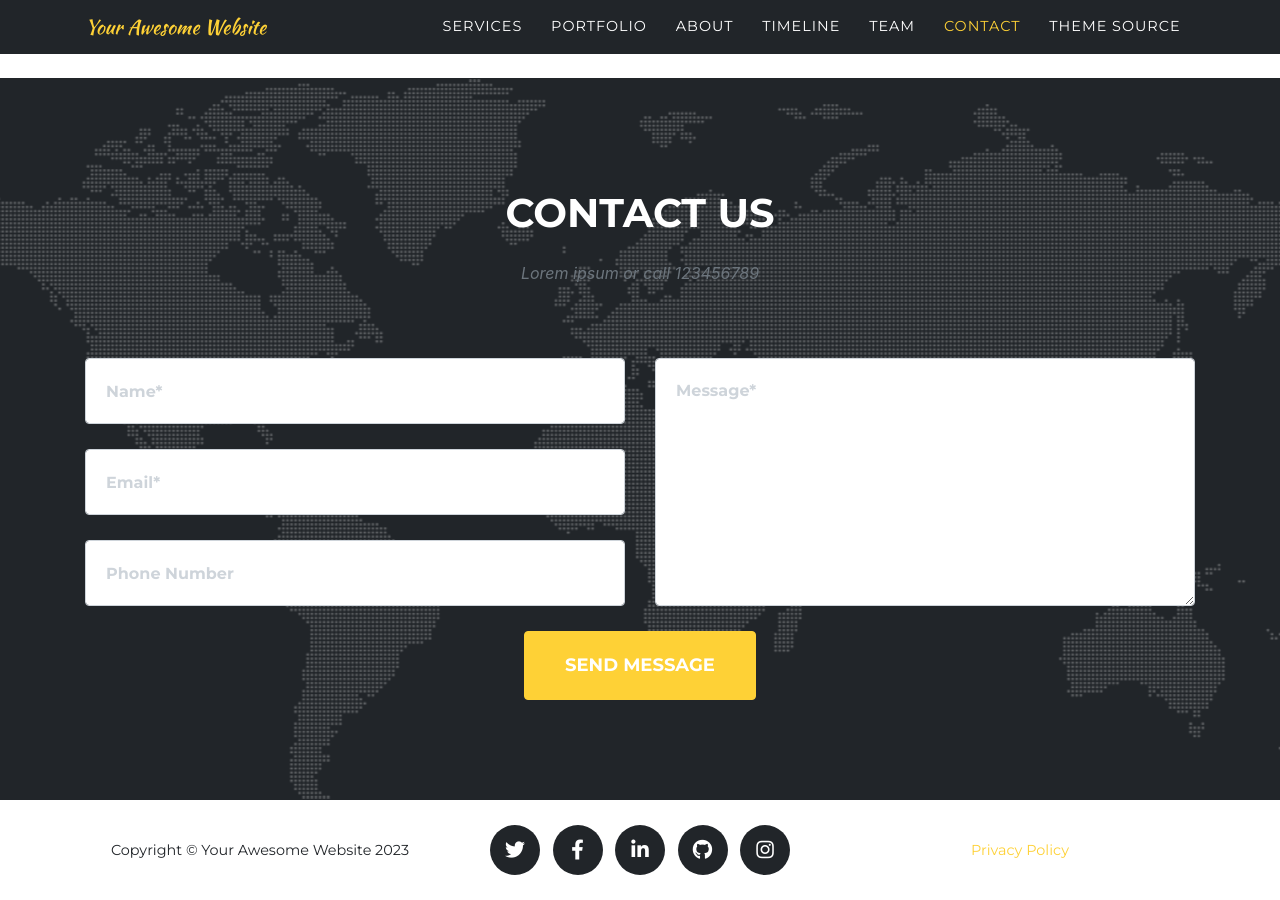
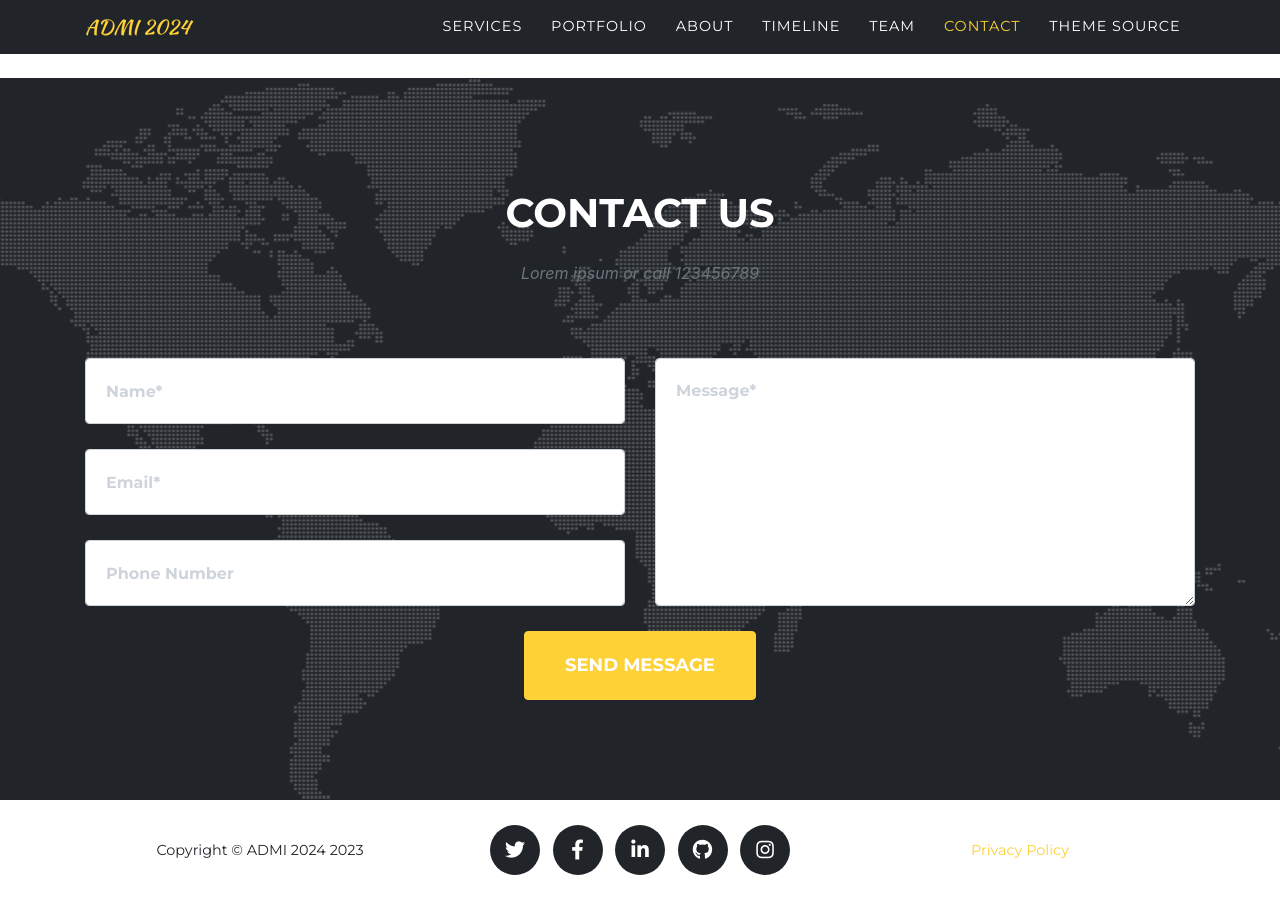
Before and after one commit to raviriley/agency-jekyll-theme, a Jekyll site: the page built from index.md, in a window 1280 px wide and 900 px high, scrolled down 5690 px. Built offline with Jekyll 4.4.1, drawn with Linux system fonts in a browser that asks for light colours; some web fonts are replaced.

Commit message:
Update _config.yml
updated with admi info

```diff
--- a/_config.yml
+++ b/_config.yml
@@ -16,10 +16,10 @@ theme: jekyll-agency
 url    : "" # the base hostname & protocol for your site, e.g. http://example.com
 baseurl: "" # the subpath of your site, e.g. /blog
 
-title      : Your Awesome Website
+title      : ADMI 2024
 email      : your-email@example.com #this is also the email contact forms will go to
 description: "Site description"
-author     : Your Name
+author     : The Data Miners
 # logo:     #optional, defaults to site title
   # path: assets\img\clients\creative-market.jpg
   # height: 60 #height in px, defaults to 52px
```
